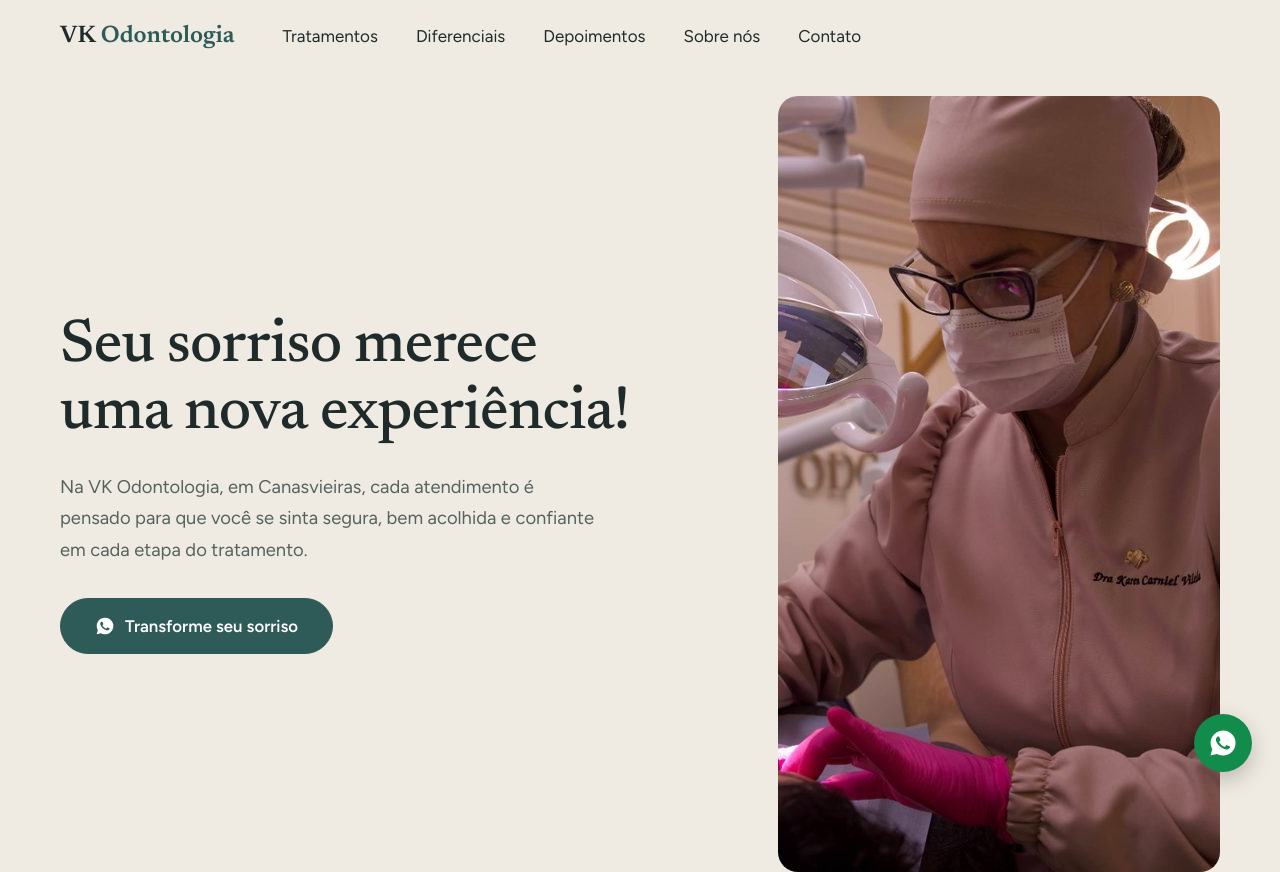
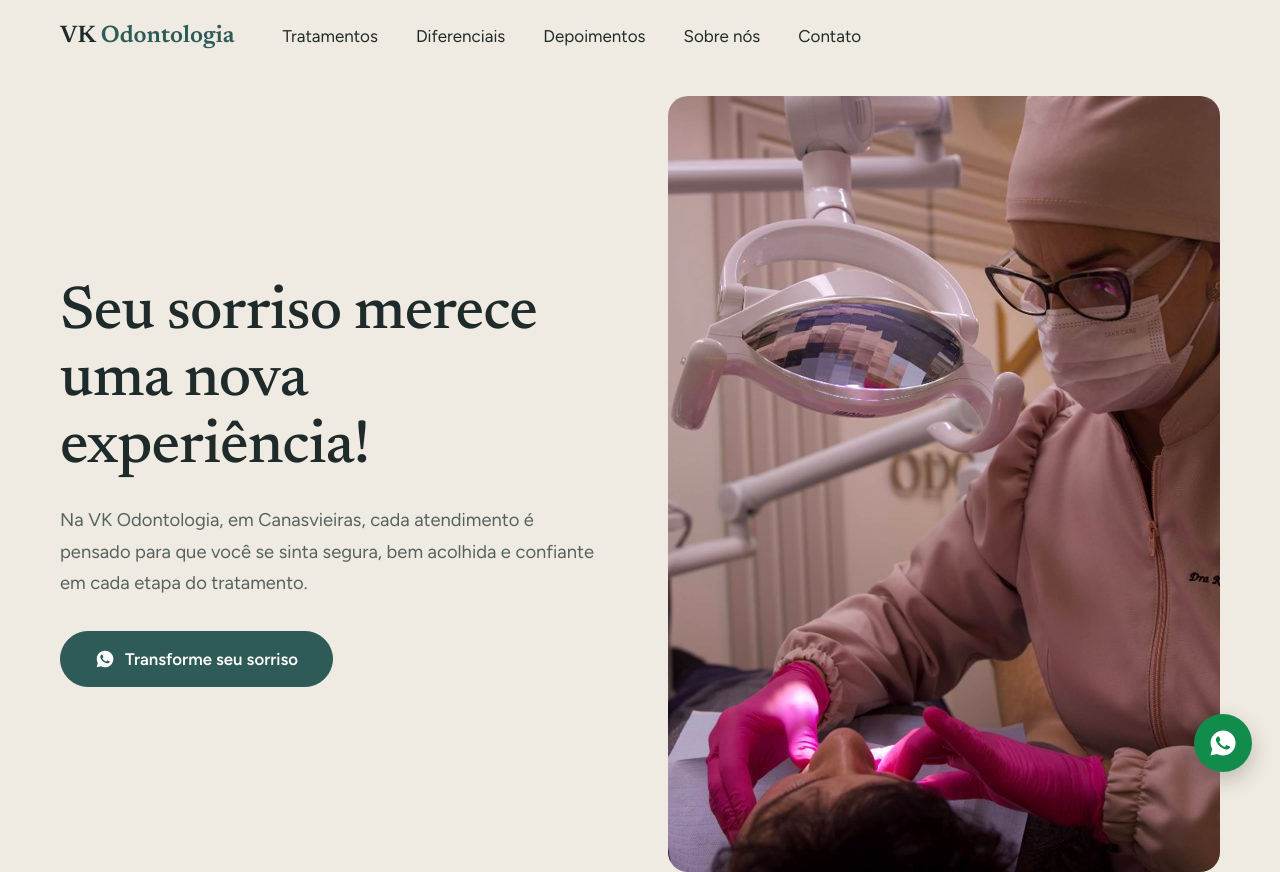
Before and after one commit to Hrdohot/VK-odonto, a website: page index.html in a window 1280 px wide. Shown: the top 872 px of the page. Drawn offline with Linux system fonts and the light colour scheme.

Commit message:
Add files via upload

```diff
--- a/css/styles.css
+++ b/css/styles.css
@@ -25,8 +25,8 @@ nav ul{display:none;list-style:none;padding:0}nav a{text-decoration:none;padding
 .hero-grid,.two-media,.foot{display:grid;gap:40px;align-items:center}
 .hero-grid>*{animation:rise .9s ease both}.hero-grid>:last-child{animation-delay:.15s}
 @keyframes rise{from{opacity:0;transform:translateY(22px)}}
-.hero-img{margin:0}.media{margin:0 0 32px;position:relative;max-width:420px}
-.hero-img img{width:100%;max-width:500px;margin-inline:auto;aspect-ratio:4/3;object-fit:cover;object-position:70% 40%;border-radius:20px}
+.hero-img{margin:0}.media{margin:0;position:relative;max-width:420px}
+.hero-img img{width:100%;max-width:560px;margin-inline:auto;aspect-ratio:1492/965;object-fit:cover;object-position:50% 50%;border-radius:20px}
 .media img{width:100%;aspect-ratio:4/5;object-fit:cover;object-position:50% 30%;border-radius:var(--r)}
 .alt{background:var(--sand)}
 .prose p,.two-media p{color:var(--mut)}.two-media .big{font:500 clamp(1.4rem,3vw,1.8rem)/1.3 'Newsreader',serif;color:var(--ink);margin:20px 0 16px}
@@ -59,7 +59,7 @@ iframe{width:100%;height:220px;border:0;border-radius:var(--r)}
 @media(min-width:760px){.feats{grid-template-columns:repeat(2,1fr)}}
 @media(min-width:1000px){
  section{padding:104px 0}.burger{display:none}nav ul{display:flex;gap:30px}
- .hero{padding:96px 0 56px}.hero-grid{grid-template-columns:1.2fr .8fr;gap:56px}
+ .hero{padding:96px 0 56px}.hero-grid{grid-template-columns:1fr 1fr;gap:56px}
  .two-media{grid-template-columns:5fr 6fr;gap:96px}.feats{grid-template-columns:repeat(4,1fr)}
  .foot{grid-template-columns:1fr 1fr;gap:96px;align-items:start}.wa{right:28px;bottom:28px}
 }
@@ -68,5 +68,3 @@ iframe{width:100%;height:220px;border:0;border-radius:var(--r)}
 .cbtn{position:absolute;top:50%;transform:translateY(-50%);z-index:2;width:44px;height:44px;border-radius:50%;border:0;background:#fff;color:var(--acc);font-size:1.2rem;cursor:pointer;box-shadow:0 4px 14px rgba(31,43,42,.18);transition:background .2s}
 .cbtn:hover{background:var(--sage)}.cbtn.prev{left:10px}.cbtn.next{right:10px}
 @media(max-width:560px){.quote{padding:24px 52px}.cbtn{width:38px;height:38px}.cbtn.prev{left:6px}.cbtn.next{right:6px}}
-.media .media-2{position:absolute;right:-12px;bottom:-32px;width:42%;border:6px solid var(--bg);box-shadow:0 10px 30px rgba(31,43,42,.15)}
-@media(min-width:1000px){.media .media-2{right:-40px}}
--- a/index.html
+++ b/index.html
@@ -39,7 +39,7 @@
 </div></section>
 
 <section id="sobre"><div class="wrap two-media">
- <figure class="media rv"><img src="assets/images/doutoras.jpg" alt="As dentistas da VK Odontologia posando juntas" width="663" height="841" loading="lazy"><img class="media-2" src="assets/images/recepcao.jpg" alt="Recepção da VK Odontologia, com os nomes das Dras. Victoria Vilela Kichler e Karen Carniel Vilela na parede" width="747" height="857" loading="lazy"></figure>
+ <figure class="media rv"><img src="assets/images/doutoras.jpg" alt="As dentistas da VK Odontologia posando juntas" width="663" height="841" loading="lazy"></figure>
  <div class="rv">
   <h2>Um cuidado que começa pela escuta</h2>
   <p class="big">Mais do que cuidar do sorriso, queremos que cada pessoa se sinta bem recebida desde o primeiro contato.</p>
```
